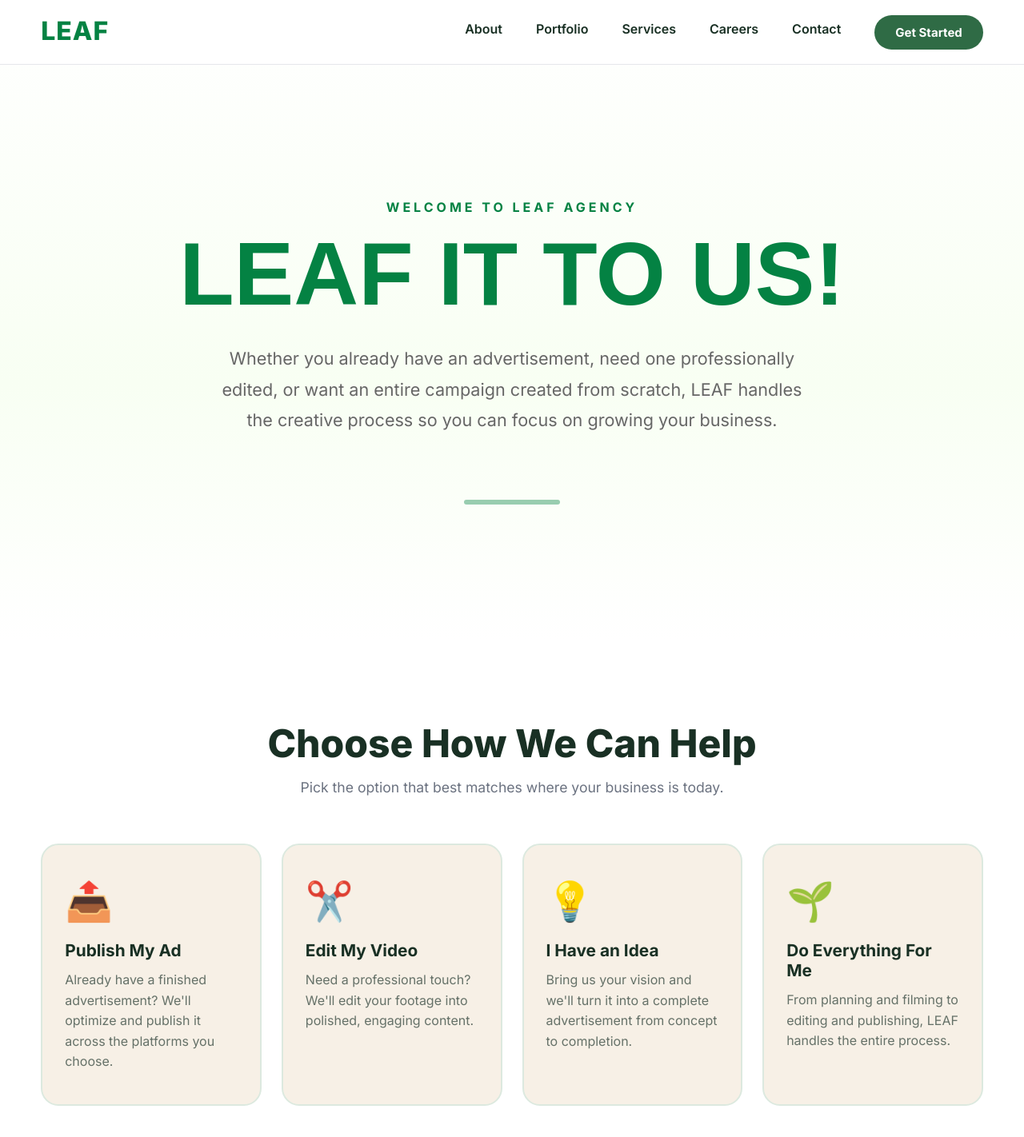
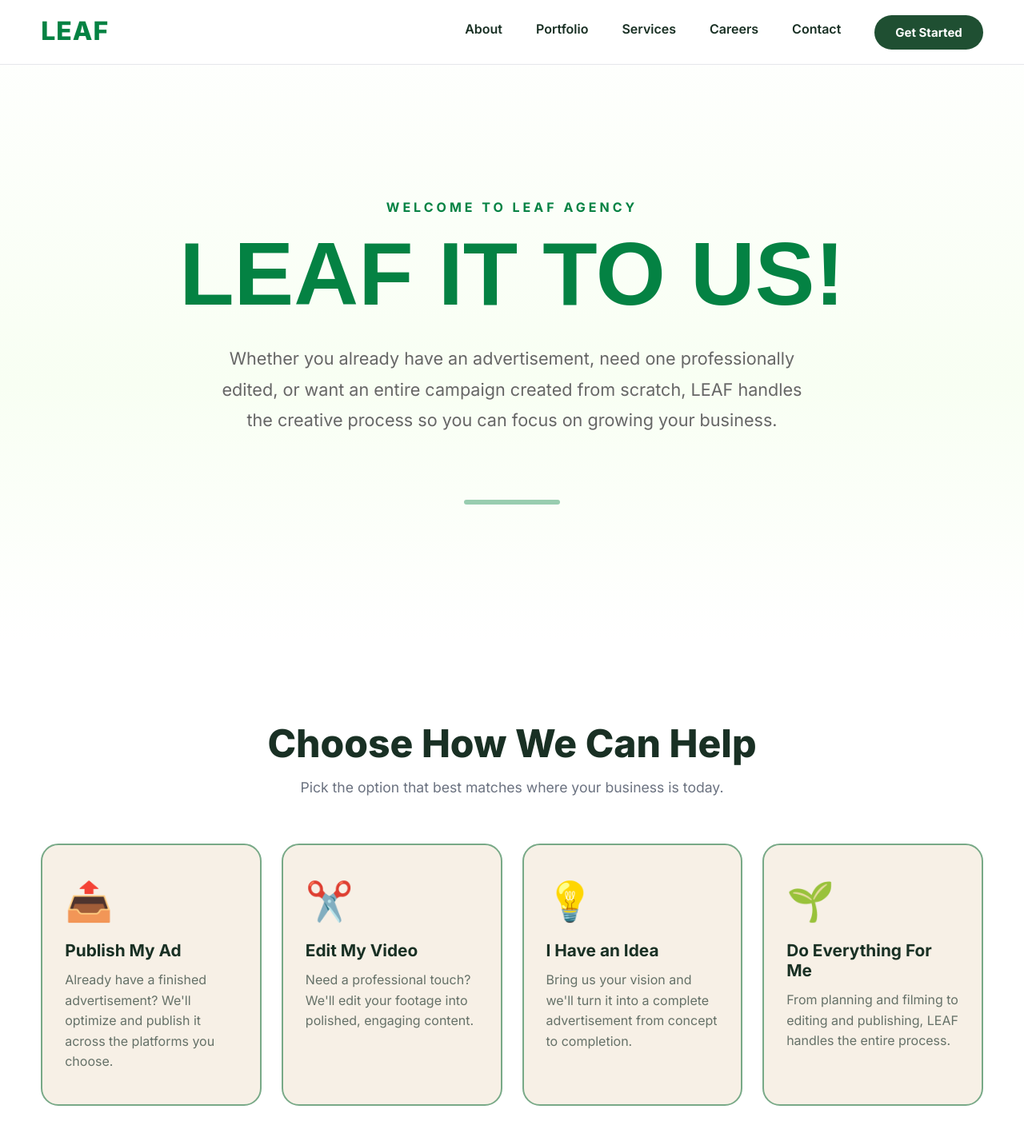
Before and after one commit to TheLeafAgency/The-LEAF-Agency, a Next.js app: page / in a window 1280 px wide. Shown: the top 1422 px of the page at 80% size. Built offline with nearby package versions, Linux system fonts and the light colour scheme.

Commit message:
Refine LEAF green hover palette

```diff
--- a/app/globals.css
+++ b/app/globals.css
@@ -1,11 +1,11 @@
 @import url("https://fonts.googleapis.com/css2?family=Inter:wght@300;400;500;600;700;800&display=swap");
 
 :root {
-  --leaf-green: #2F6B45;
+  --leaf-green: #3F8055;
+  --leaf-green-light: #78A987;
+  --leaf-green-mid: #2F6B45;
   --leaf-green-dark: #1F4F32;
   --leaf-green-deep: #163B27;
-  --leaf-green-mid: #3F8055;
-  --leaf-green-light: #DCE9DF;
   --leaf-cream: #F4E8D5;
   --leaf-white-chocolate: #F7F0E6;
   --leaf-text: #193024;
@@ -55,7 +55,7 @@ section {
     90deg,
     var(--leaf-green-deep),
     var(--leaf-green),
-    var(--leaf-green-mid),
+    var(--leaf-green-light),
     var(--leaf-green-dark)
   );
   -webkit-background-clip: text;
@@ -71,13 +71,14 @@ section {
 }
 
 .primary-btn {
-  background: var(--leaf-green);
+  background: var(--leaf-green-dark);
   color: white;
 }
 
 .primary-btn:hover {
   transform: translateY(-3px);
-  background: var(--leaf-green-dark);
+  background: var(--leaf-green-deep);
+  color: var(--leaf-green-light);
 }
 
 .secondary-btn {
@@ -87,7 +88,9 @@ section {
 }
 
 .secondary-btn:hover {
-  background: var(--leaf-green-light);
+  background: var(--leaf-green-dark);
+  border-color: var(--leaf-green-dark);
+  color: var(--leaf-green-light);
 }
 
 .service-card {
@@ -127,10 +130,11 @@ section {
 }
 
 .nav-link:hover {
-  color: var(--leaf-green);
-  border-bottom-color: var(--leaf-green);
+  color: var(--leaf-green-light);
+  border-bottom-color: var(--leaf-green-light);
 }
 
 .leaf-logo:hover {
-  border-bottom-color: var(--leaf-green) !important;
+  color: var(--leaf-green-light) !important;
+  border-bottom-color: var(--leaf-green-light) !important;
 }
```
